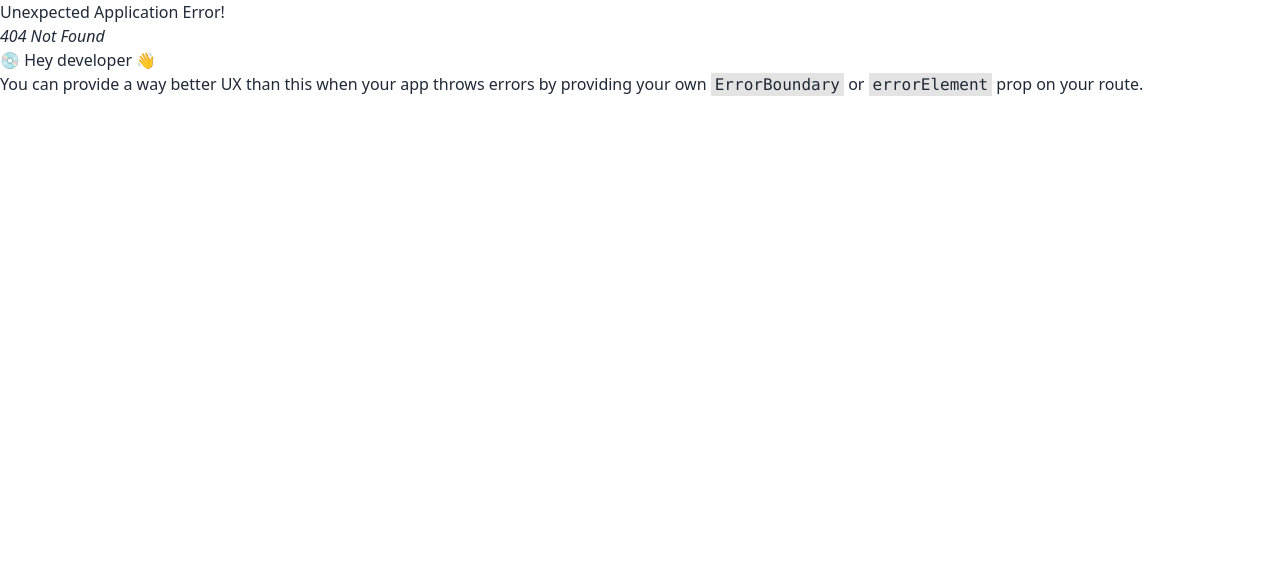
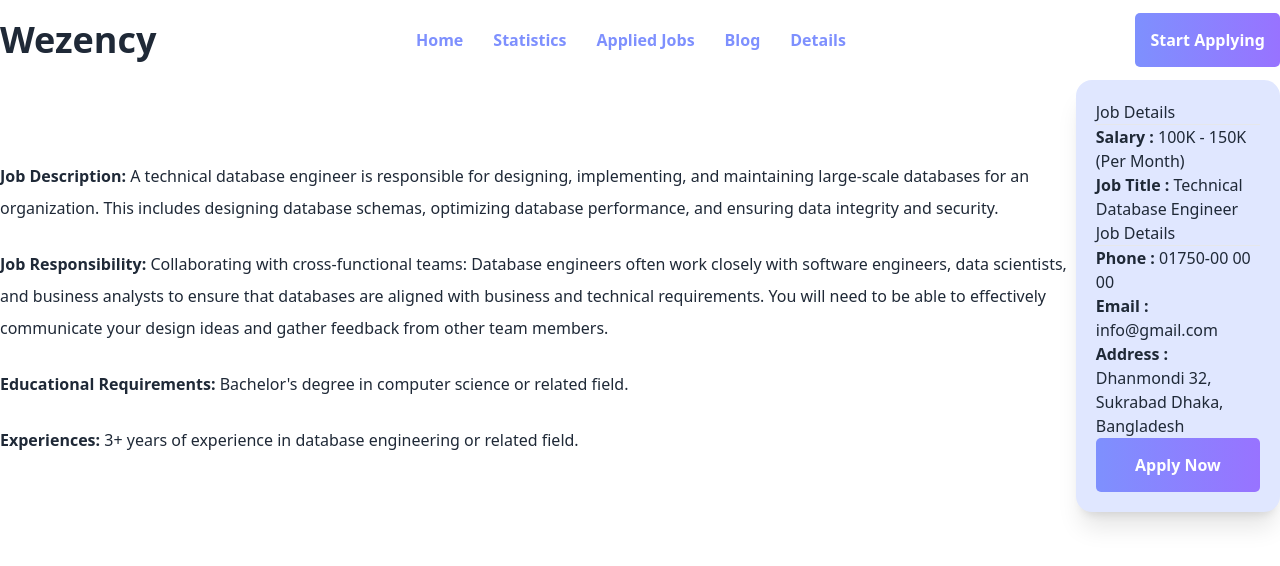
Before and after one commit to mariyam-rahman/wezency, a React (Vite) app: page /details/1 in a window 1280 px wide. Before the commit this address had no page. Shown: the top 566 px of the page. Built offline with nearby package versions, Linux system fonts and the light colour scheme.

Commit message:
job details item added dynamically

```diff
--- a/package.json
+++ b/package.json
@@ -6,7 +6,8 @@
   "scripts": {
     "dev": "vite",
     "build": "vite build",
-    "preview": "vite preview"
+    "preview": "vite preview",
+    "start": "react-scripts start"
   },
   "dependencies": {
     "daisyui": "^2.51.5",
--- a/src/Components/Details/Details.jsx
+++ b/src/Components/Details/Details.jsx
@@ -1,55 +1,70 @@
-import React from "react";
+import { data } from "autoprefixer";
+import React, { useEffect, useState } from "react";
+import { useParams } from "react-router-dom";
 
 const Details = () => {
-  return (
+  let { id } = useParams();
+  const [currentJob, setCurrentJob] = useState();
+
+  const fetchJobWithId = async () => {
+    const allJobs = await fetch("/Data/jobList.json").then((res) => res.json());
+
+    console.log(allJobs);
+
+    const current = allJobs.find((job) => {
+      return job.id == id;
+    });
+
+    setCurrentJob(current);
+    console.log(currentJob);
+  };
+
+  useEffect(() => {
+    fetchJobWithId();
+  }, []);
+
+  return currentJob ? (
     <div className="container mx-auto flex ">
-      <div>
+      <div className="leading-loose mt-20">
         <p>
-          <strong>Job Description:</strong> A UI/UX (User Interface/User
-          Experience) designer is responsible for designing and creating
-          engaging and effective interfaces for software and web applications.
-          This includes designing the layout, visual design, and interactivity
-          of the user interface.
+          <strong>Job Description:</strong> {currentJob.description}
+        </p>
+        <p className="py-6">
+          <strong>Job Responsibility:</strong> {currentJob.responsibility}{" "}
         </p>
         <p>
-          <strong>Job Responsibility:</strong> Collaborating with
-          cross-functional teams: UI/UX designers often work closely with other
-          teams, including product management, engineering, and marketing, to
-          ensure that the user interface is aligned with business and technical
-          requirements. You will need to be able to effectively communicate your
-          design ideas and gather feedback from other team members.
+          <strong>Educational Requirements:</strong>{" "}
+          {currentJob.educationalRequirement}
         </p>
-        <p>
-          <strong>Educational Requirements:</strong>Bachelor degree to complete
-          any reputational university.
-        </p>
-        <p>
-          <strong>Experiences:</strong>2-3 Years in this field.
+        <p className="py-6">
+          <strong>Experiences:</strong> {currentJob.experience}
         </p>
       </div>
       <div className="card bg-indigo-100 shadow-xl p-5">
         <h3>Job Details</h3>
         <hr />
         <p>
-          <strong>Salary : </strong> 100K - 150K (Per Month)
+          <strong>Salary : </strong> {currentJob.salary}
         </p>
         <p>
-          <strong>Job Title : </strong> Product Designer
+          <strong>Job Title : </strong> {currentJob.title}
         </p>
         <h3>Job Details</h3>
         <hr />
         <p>
-          <strong>Phone : </strong> 01750-00 00 00
+          <strong>Phone : </strong> {currentJob.contact.phone}
         </p>
         <p>
-          <strong>Email : </strong> info@gmail.com
+          <strong>Email : </strong> {currentJob.contact.email}
         </p>
         <p>
-          <strong>Address : </strong> Dhanmondi 32, Sukrabad Dhaka, Bangladesh
+          <strong>Address : </strong> {currentJob.contact.address}
         </p>
         <button className="primary-btn">Apply Now</button>
       </div>
     </div>
+  ) : (
+    <div>nothing</div>
   );
 };
 
--- a/src/main.jsx
+++ b/src/main.jsx
@@ -32,7 +32,7 @@ const router = createBrowserRouter([
         element: <Blog></Blog>,
       },
       {
-        path: "details",
+        path: "details/:id",
         element: <Details></Details>,
       },
     ],
```
Also changed, not shown: public/Data/categoryList.json (added, +26 -0 lines).
